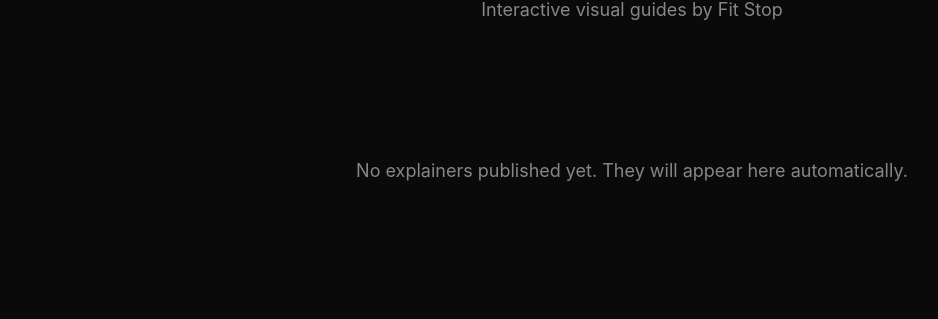
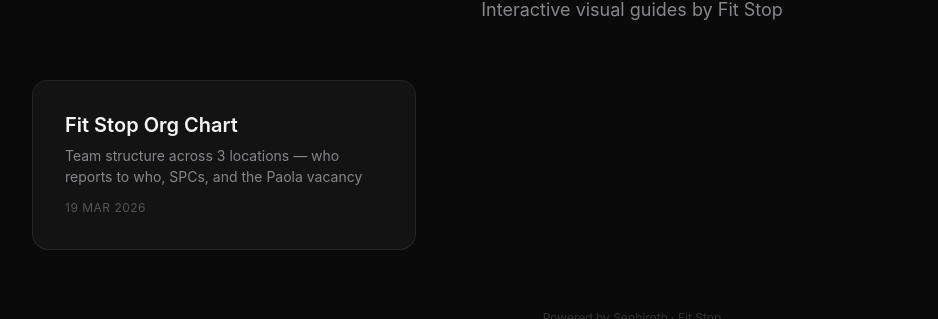
Before and after one commit to Carlin-ops/visual-explainers, a plain HTML site: page index.html in a window 1280 px wide. Shown: the part 128-447 px from the top of the page, without its empty margins (8-946 px from the left). Drawn offline with Linux system fonts and the light colour scheme.

Commit message:
Update index.html

```diff
--- a/index.html
+++ b/index.html
@@ -1,3 +1,43 @@
+<!DOCTYPE html>
+<html lang="en">
+<head>
+<meta charset="UTF-8">
+<meta name="viewport" content="width=device-width, initial-scale=1.0">
+<title>Visual Explainers | Fit Stop</title>
+<style>
+*{margin:0;padding:0;box-sizing:border-box}
+body{background:#0a0a0a;color:#f5f5f7;font-family:-apple-system,BlinkMacSystemFont,'SF Pro Display',sans-serif;min-height:100vh;display:flex;flex-direction:column;align-items:center;padding:60px 20px}
+h1{font-size:48px;font-weight:700;margin-bottom:8px;background:linear-gradient(135deg,#DA7756,#f5f5f7);-webkit-background-clip:text;-webkit-text-fill-color:transparent}
+.subtitle{color:#86868b;font-size:18px;margin-bottom:60px}
+.grid{display:grid;grid-template-columns:repeat(auto-fill,minmax(340px,1fr));gap:24px;width:100%;max-width:1200px}
+.card{background:rgba(255,255,255,0.04);border:1px solid rgba(255,255,255,0.08);border-radius:16px;padding:32px;transition:all 0.3s ease;text-decoration:none;color:inherit;display:block}
+.card:hover{background:rgba(255,255,255,0.08);border-color:#DA7756;transform:translateY(-2px)}
+.card h2{font-size:20px;font-weight:600;margin-bottom:8px;color:#f5f5f7}
+.card p{color:#86868b;font-size:14px;line-height:1.5}
+.card .date{font-size:12px;color:#555;margin-top:12px;text-transform:uppercase;letter-spacing:0.5px}
+.empty{text-align:center;color:#86868b;padding:80px 20px;font-size:18px}
+.footer{margin-top:auto;padding-top:60px;color:#333;font-size:12px}
+</style>
+</head>
+<body>
+<h1>Visual Explainers</h1>
+<p class="subtitle">Interactive visual guides by Fit Stop</p>
+<div class="grid" id="explainer-list">
+<a class="card" href="org-chart">
+  <h2>Fit Stop Org Chart</h2>
+  <p>Team structure across 3 locations — who reports to who, SPCs, and the Paola vacancy</p>
+  <p class="date">19 Mar 2026</p>
+</a>
+<!-- EXPLAINER_ENTRIES -->
+</div>
+<div class="empty" id="empty-state">No explainers published yet. They will appear here automatically.</div>
+<p class="footer">Powered by Sephiroth · Fit Stop</p>
+<script>
+if(document.querySelectorAll('.card').length>0){document.getElementById('empty-state').style.display='none'}
+</script>
+</body>
+</html>
+
 <!DOCTYPE html>
 <html lang="en">
 <head>
```
